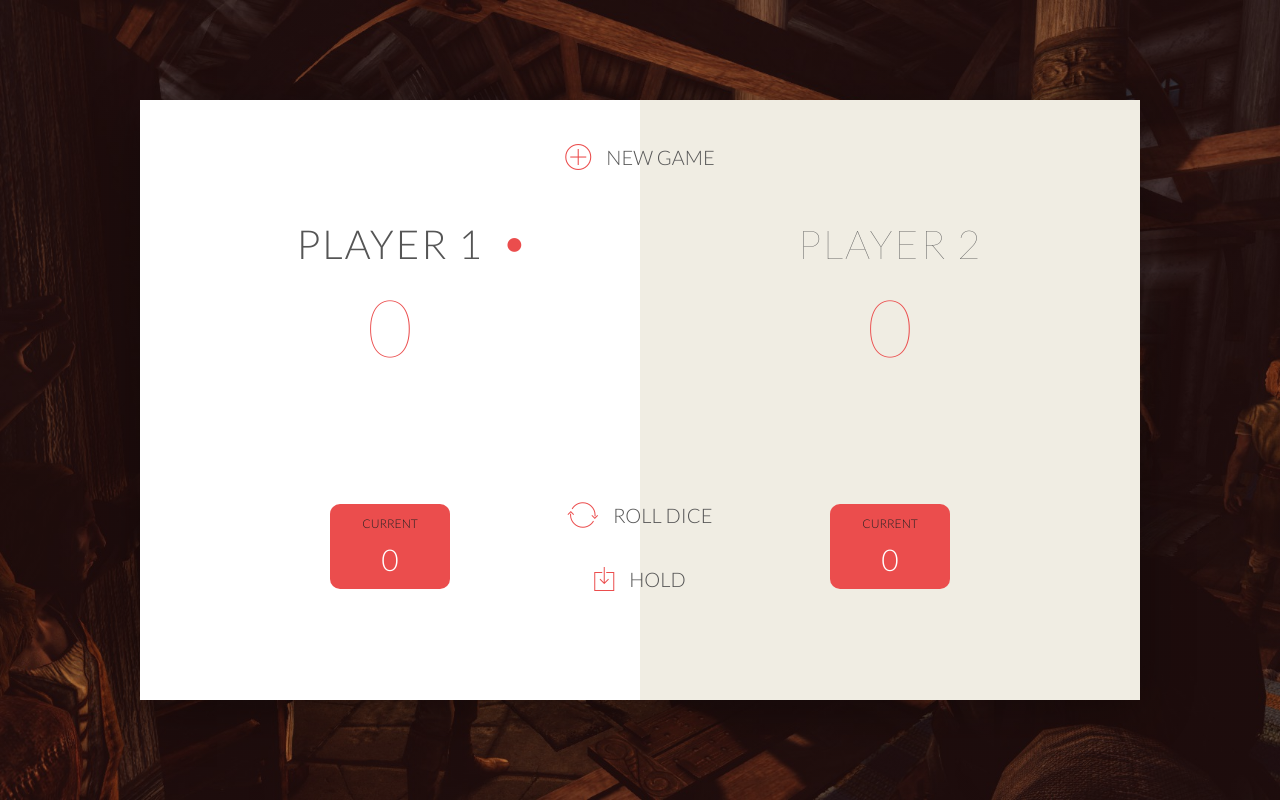
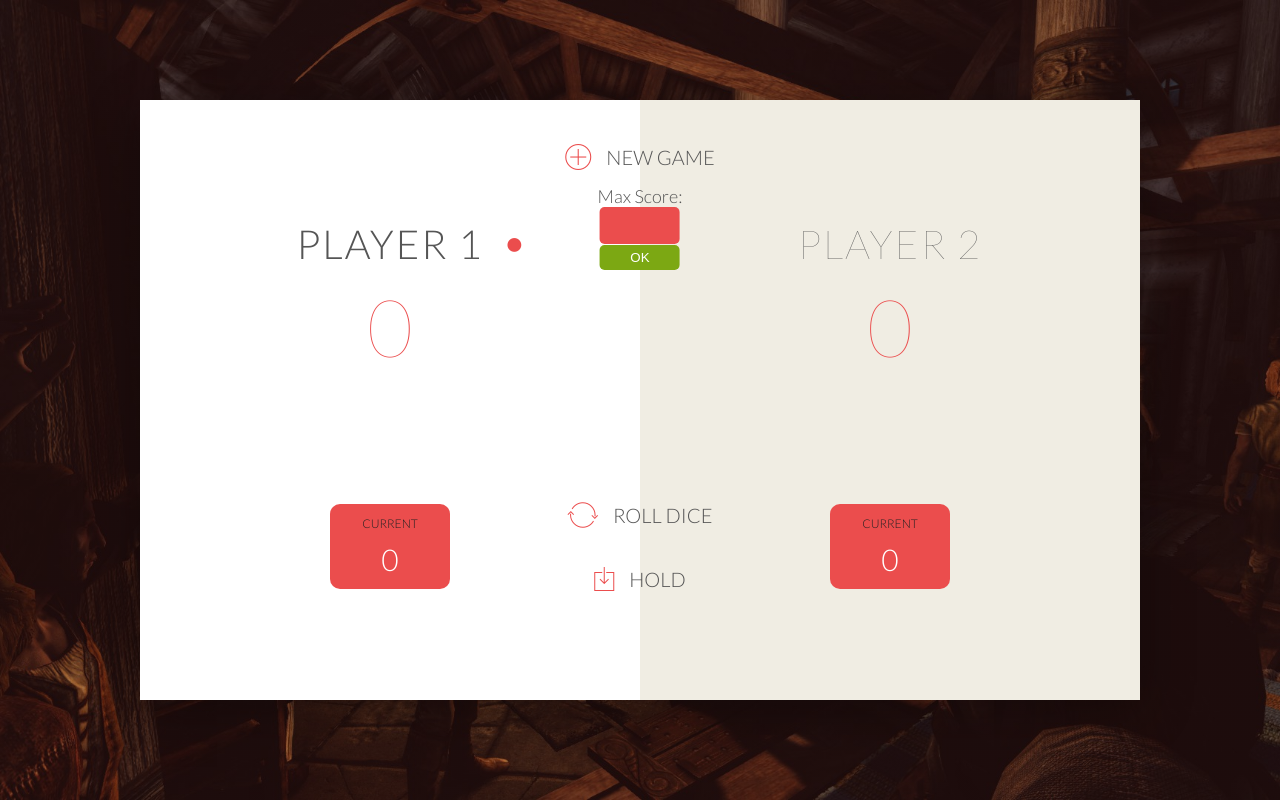
Before and after one commit to HalissonAlves/Medieval-Dice-Game, a website: page index.html in a window 1280 px wide. Drawn offline with nearby package versions, Linux system fonts and the light colour scheme.

Commit message:
Added an input field to set the Max Score for the match

```diff
--- a/app.js
+++ b/app.js
@@ -9,7 +9,7 @@ GAME RULES:
 
 */
 
-var scores, roundScore, activePlayer, gamePlaying, previousDice;
+var scores, roundScore, activePlayer, gamePlaying, previousDice, maxScore;
 
 init();
 
@@ -41,7 +41,7 @@ document.querySelector(".btn-hold").addEventListener("click", function() {
 
         document.querySelector("#score-" + activePlayer).textContent = scores[activePlayer];
 
-        if (scores[activePlayer] >= 100) {
+        if (scores[activePlayer] >= maxScore) {
             document.querySelector("#name-" + activePlayer).textContent = "WINNER!";
             document.querySelector(".dice").style.display = "none";
             document.querySelector(".player-" + activePlayer + "-panel").classList.add("winner");
@@ -68,14 +68,20 @@ function nextPlayer() {
 
 document.querySelector(".btn-new").addEventListener("click", init);
 
+function setMaxScore() {
+    maxScore = document.getElementById("maxScore").value;
+}
+
 function init() {
     scores = [0, 0];
     activePlayer = 0;
     roundScore = 0;
     gamePlaying = true;
+    maxScore = 100;
 
     document.querySelector(".dice").style.display = "none";
 
+    document.getElementById("maxScore").value = "";
     document.getElementById("score-0").textContent = "0";
     document.getElementById("score-1").textContent = "0";
     document.getElementById("current-0").textContent = "0";
--- a/index.html
+++ b/index.html
@@ -1,10 +1,10 @@
 <!DOCTYPE html>
 <html lang="en">
     <head>
-        <meta charset="UTF-8">
-        <link href="https://fonts.googleapis.com/css?family=Lato:100,300,600" rel="stylesheet" type="text/css">
-        <link href="http://code.ionicframework.com/ionicons/2.0.1/css/ionicons.min.css" rel="stylesheet" type="text/css">
-        <link type="text/css" rel="stylesheet" href="style.css">
+        <meta charset="UTF-8" />
+        <link href="https://fonts.googleapis.com/css?family=Lato:100,300,600" rel="stylesheet" type="text/css" />
+        <link href="http://code.ionicframework.com/ionicons/2.0.1/css/ionicons.min.css" rel="stylesheet" type="text/css" />
+        <link type="text/css" rel="stylesheet" href="style.css" />
 
         <title>Pig Game</title>
     </head>
@@ -33,7 +33,12 @@
             <button class="btn-roll"><i class="ion-ios-loop"></i>Roll dice</button>
             <button class="btn-hold"><i class="ion-ios-download-outline"></i>Hold</button>
 
-            <img src="dice-5.png" alt="Dice" class="dice">
+            <img src="dice-5.png" alt="Dice" class="dice" />
+            <div class="formMaxScore">
+                Max Score:
+                <input type="text" name="maxScore" id="maxScore" />
+                <input type="button" value="OK" onclick="setMaxScore();" id="buttonMaxScore" />
+            </div>
         </div>
 
         <script src="app.js"></script>
--- a/style.css
+++ b/style.css
@@ -153,3 +153,36 @@ i {
 
 .winner { background-color: #f7f7f7; }
 .winner .player-name { font-weight: 300; color: #EB4D4D; }
+
+.formMaxScore {
+    position: absolute;
+    left: 50%;
+    bottom: 430px;
+    transform: translateX(-50%);
+    text-align: center;
+    font-size: 18px;
+}
+
+#maxScore {
+    display: block;
+    border: none;
+    border-radius: 5px;
+    background: #EB4D4D;
+    padding: 8px;
+    width: 80px;
+    margin: 0 auto;
+    text-align: center;
+    color: white;
+    font-size: 18px;
+}
+
+#buttonMaxScore {
+    border: none;
+    padding: 5px;
+    border-radius: 5px;
+    width: 80px;
+    color: white;
+    background-color: #7ca813;
+    font-weight: 500;
+    cursor: pointer;
+}
```
